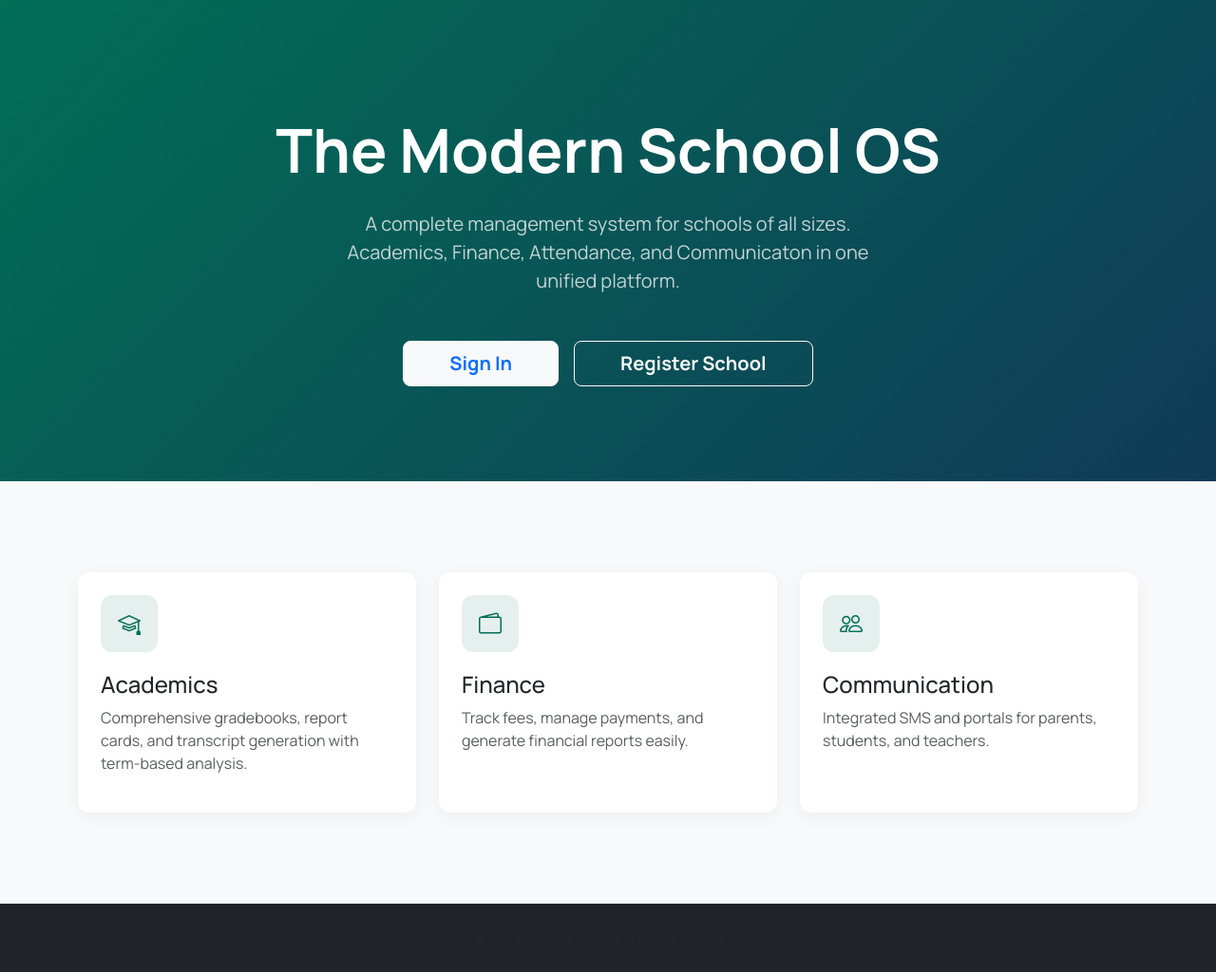
After one commit to Lixtic/school_management, a Django app: template templates/landing_public.html in a window 1280 px wide. The commit adds this page. Shown: the whole page at 95% size. Run offline with Django 5.2, Linux system fonts and the light colour scheme; the template is opened without the code that fills it, so the values that code supplies are empty.

Commit message:
Update Branding for SaaS: Generic Landing Page & Dynamic Headers

```diff
--- a/templates/home.html
+++ b/templates/home.html
@@ -1,7 +1,7 @@
 {% extends 'base.html' %}
 {% load static %}
 
-{% block title %}Girls Model JHS | Activities{% endblock %}
+{% block title %}{{ school_name }} | Activities{% endblock %}
 
 {% block content %}
 <style>
--- /dev/null
+++ b/templates/landing_public.html
@@ -0,0 +1,91 @@
+{% extends 'base.html' %}
+{% load static %}
+
+{% block title %}School Portal - Manage Your School{% endblock %}
+
+{% block content %}
+<style>
+:root {
+    --primary-teal: #026e56;
+    --primary-dark: #0f3b57;
+}
+
+.hero-section {
+    background: linear-gradient(135deg, var(--primary-teal), var(--primary-dark));
+    color: white;
+    padding: 120px 0 100px;
+    text-align: center;
+}
+
+.feature-card {
+    border: none;
+    border-radius: 12px;
+    transition: transform 0.3s;
+    height: 100%;
+    box-shadow: 0 4px 20px rgba(0,0,0,0.05);
+}
+.feature-card:hover {
+    transform: translateY(-5px);
+}
+.icon-box {
+    width: 60px; height: 60px;
+    background: rgba(2, 110, 86, 0.1);
+    color: var(--primary-teal);
+    border-radius: 12px;
+    display: flex; align-items: center; justify-content: center;
+    font-size: 1.5rem;
+    margin-bottom: 20px;
+}
+</style>
+
+<!-- Hero -->
+<section class="hero-section">
+    <div class="container">
+        <h1 class="display-3 fw-bold mb-4">The Modern School OS</h1>
+        <p class="lead mb-5 opacity-75 mx-auto" style="max-width: 600px;">
+            A complete management system for schools of all sizes.
+            Academics, Finance, Attendance, and Communicaton in one unified platform.
+        </p>
+        <div class="d-flex gap-3 justify-content-center">
+            <a href="{% url 'login' %}" class="btn btn-light btn-lg px-5 fw-bold text-primary">Sign In</a>
+            <a href="#" class="btn btn-outline-light btn-lg px-5 fw-bold">Register School</a>
+        </div>
+    </div>
+</section>
+
+<!-- Features -->
+<section class="py-5 bg-light">
+    <div class="container py-5">
+        <div class="row g-4">
+            <div class="col-md-4">
+                <div class="card feature-card p-4">
+                    <div class="icon-box"><i class="bi bi-mortarboard"></i></div>
+                    <h4>Academics</h4>
+                    <p class="text-muted">Comprehensive gradebooks, report cards, and transcript generation with term-based analysis.</p>
+                </div>
+            </div>
+            <div class="col-md-4">
+                <div class="card feature-card p-4">
+                    <div class="icon-box"><i class="bi bi-wallet2"></i></div>
+                    <h4>Finance</h4>
+                    <p class="text-muted">Track fees, manage payments, and generate financial reports easily.</p>
+                </div>
+            </div>
+            <div class="col-md-4">
+                <div class="card feature-card p-4">
+                    <div class="icon-box"><i class="bi bi-people"></i></div>
+                    <h4>Communication</h4>
+                    <p class="text-muted">Integrated SMS and portals for parents, students, and teachers.</p>
+                </div>
+            </div>
+        </div>
+    </div>
+</section>
+
+<!-- Footer -->
+<footer class="bg-dark text-white py-4 mt-auto">
+    <div class="container text-center text-muted">
+        <p class="mb-0">&copy; 2026 School Portal. All rights reserved.</p>
+    </div>
+</footer>
+{% endblock %}
```
Also changed, not shown: academics/context_processors.py (+8 -3 lines), accounts/views.py (+19 -0 lines), school_system/urls.py (+5 -4 lines).
